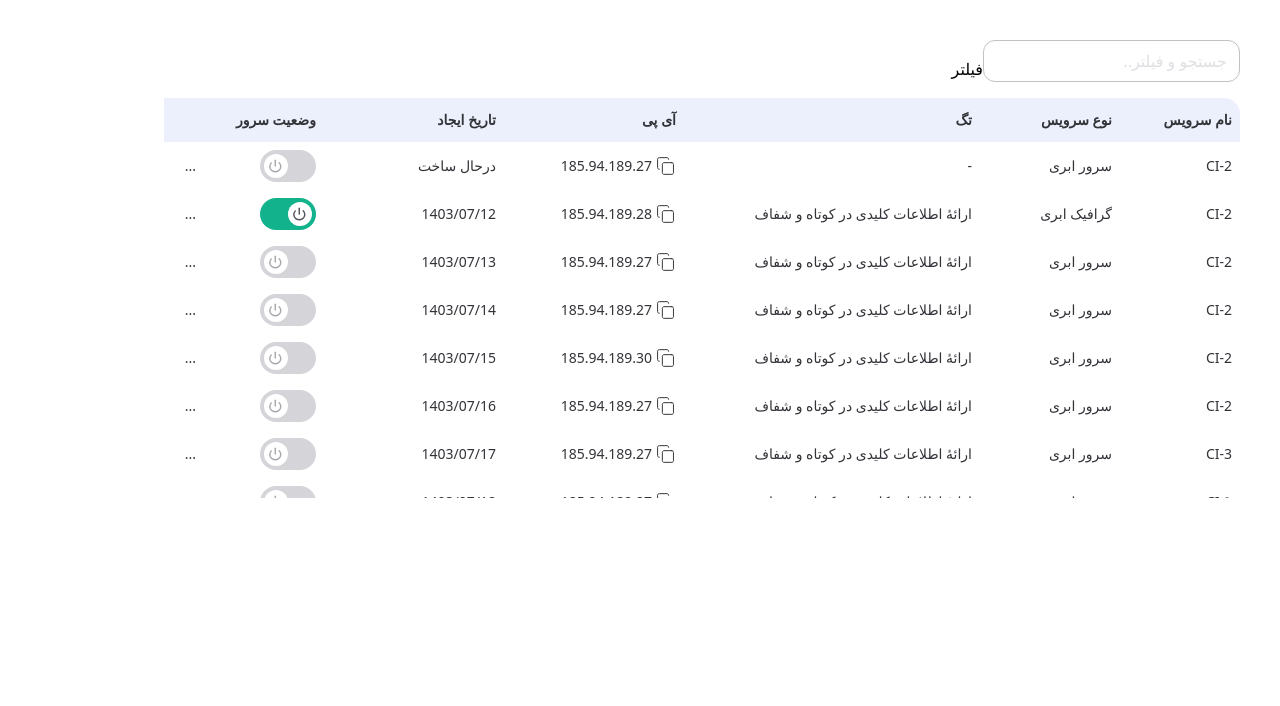
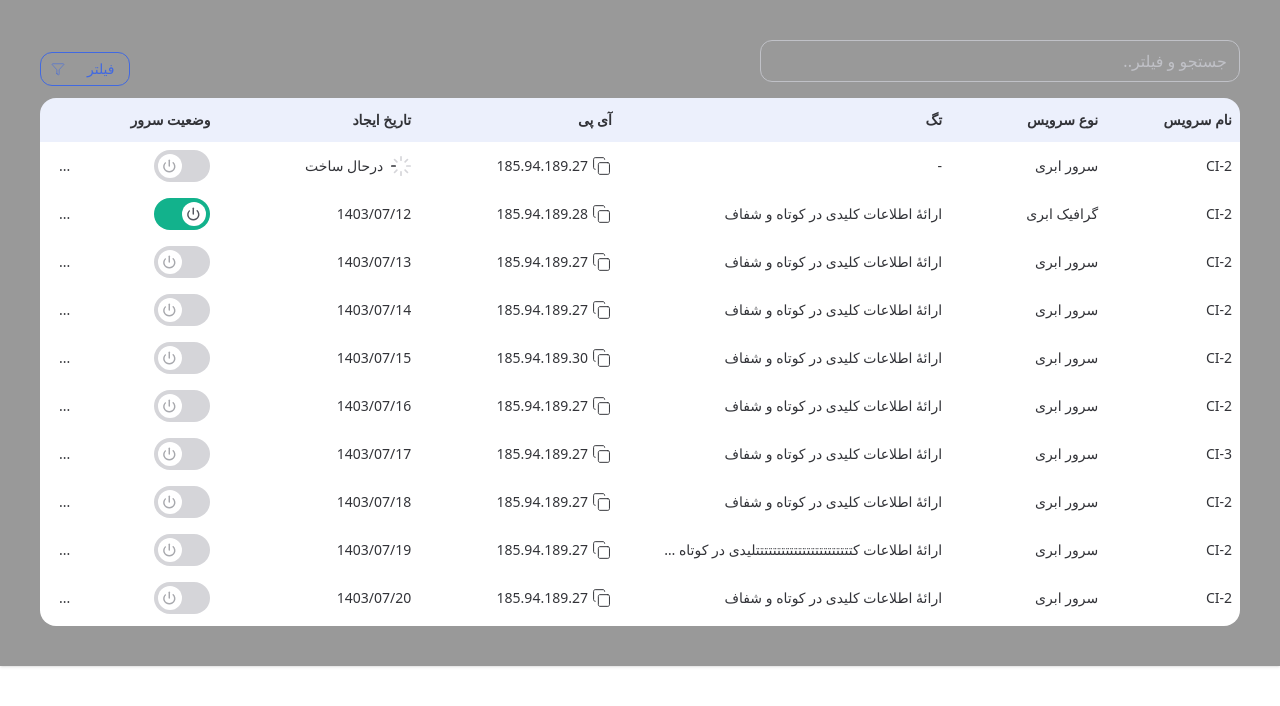
Before and after one commit to ELAZNZ/git-data-table-test, a Next.js app: page / in a window 1280 px wide. Shown: the top 706 px of the page. Built offline with nearby package versions, Linux system fonts and the light colour scheme.

Commit message:
added some styles

```diff
--- a/app/components/DataTable.tsx
+++ b/app/components/DataTable.tsx
@@ -53,9 +53,10 @@ export default function DataTable({ data, columns }: DataTableProps) {
   };
 
   return (
-    <div className="h-100 overflow-auto rounded-2xl">
+    <div className="">
+      <div className="max-h-132 overflow-auto rounded-2xl bg-white ">
         <table
-        className="text-right text-sm border-collapse text-[#323338] h-100%"
+          className="text-right text-sm border-collapse text-[#323338] h-100% w-full"
           dir="rtl"
         >
           <thead className="bg-[#ECF0FC]">
@@ -80,7 +81,12 @@ export default function DataTable({ data, columns }: DataTableProps) {
                 >
                   <div className="flex items-center gap-1">
                     {col.sortable && sortField === col.key && (
-                    <Image src={chevronsUpDown} alt="" width={16} height={16} />
+                      <Image
+                        src={chevronsUpDown}
+                        alt=""
+                        width={16}
+                        height={16}
+                      />
                     )}
 
                     {col.header}
@@ -105,7 +111,7 @@ export default function DataTable({ data, columns }: DataTableProps) {
             ))}
           </tbody>
         </table>
-      |
+      </div>
     </div>
   );
 }
--- a/app/components/DropDownMenu.tsx
+++ b/app/components/DropDownMenu.tsx
@@ -10,12 +10,21 @@ export const DropDownMenu = () => {
   };
 
   return (
-    <div className="">
-      <button onClick={handleButtonClick}>...</button>
+    <div className="relative">
+      <button
+        onClick={handleButtonClick}
+        className="text-[#323338] hover:text-[#3B60CD] hover:bg-[#F1F2F3] rounded-sm w-6 h-6"
+      >
+        ...
+      </button>
       {openDropDonwMenu && (
-        <div className="">
-          <button>Meow</button>
-          <button>Vizh</button>
+        <div className="absolute left-0 w-30 rounded-xl bg-white shadow-sm overflow-hidden border border-gray-50 z-50">
+          <button className="px-4 py-2.5 text-sm text-[#323338] hover:bg-gray-50 hover:text-[#3B60CD]">
+            Meow
+          </button>
+          <button className="px-4 py-2 text-sm text-[#323338] hover:bg-gray-50 hover:text-[#3B60CD]">
+            Vizh
+          </button>
         </div>
       )}
     </div>
--- a/app/components/TableToolbar.tsx
+++ b/app/components/TableToolbar.tsx
@@ -1,4 +1,7 @@
 "use client";
+
+import Image from "next/image";
+import frame from "@/app/assets/icons/frame.svg";
 
 interface TableToolbarProps {
   search: string;
@@ -7,7 +10,7 @@ interface TableToolbarProps {
 
 export const TableToolbar = ({ search, onSearchChange }: TableToolbarProps) => {
   return (
-    <div className="flex items-center">
+    <div className="flex items-center justify-between">
       <input
         type="text"
         placeholder="جستجو و فیلتر.."
@@ -15,9 +18,14 @@ export const TableToolbar = ({ search, onSearchChange }: TableToolbarProps) => {
         onChange={(e) => {
           onSearchChange(e.target.value);
         }}
-        className="text-[#C0C1C7] py-2 px-3 mb-4 border border-[#C0C1C7] rounded-xl outline-none w-"
+        className="placeholder:text-[#C0C1C7] text-[#323338] py-2 px-3 mb-4 border border-[#C0C1C7] rounded-xl outline-none w-120"
       />
-      <button>فیلتر</button>
+      <div className="flex items-center gap-2 border border-[#4169E1] rounded-xl">
+        <button className=" text-[#4169E1] text-sm py-1.5 px-3.5 cursor-pointer">
+          فیلتر
+        </button>
+        <Image src={frame} alt="" className="pl-2.5 cursor-pointer" />
+      </div>
     </div>
   );
 };
--- a/app/page.tsx
+++ b/app/page.tsx
@@ -1,10 +1,12 @@
 "use client";
 import DataTable from "./components/DataTable";
+import Image from "next/image";
 import { SwitchButton } from "./components/SwitchButton";
 import { CopyItem } from "./components/CopyItem";
 import { TableToolbar } from "./components/TableToolbar";
 import { useMemo, useState } from "react";
 import { DropDownMenu } from "./components/DropDownMenu";
+import spinnerDots from "@/app/assets/icons/spinnerDots.svg";
 
 // interface ServiceItem {
 //   id: number;
@@ -586,6 +588,16 @@ export default function Home() {
       key: "creationDate",
       sortable: true,
       width: "180px",
+      render: (row) => {
+        if (row.creationDate === "درحال ساخت")
+          return (
+            <div className="flex items-center gap-2">
+              <Image src={spinnerDots} alt="" />
+              <span>درحال ساخت</span>
+            </div>
+          );
+        else return <span>{row.creationDate}</span>;
+      },
     },
     {
       header: "وضعیت سرور",
@@ -597,17 +609,8 @@ export default function Home() {
       header: "",
       key: "actions",
       width: "40px",
-      render: (row) => <DropDownMenu />,
+      render: () => <DropDownMenu />,
     },
-    //
-    //   render: (row) => (
-    //     <div className="flex justify-end pl-2">
-    //       <DropDownMenu
-    //         id={row.id}
-    //         onEdit={handleEdit}
-    //         onDelete={handleDelete}
-    //       />
-    //     </div>
   ];
 
   const filteredData = useMemo(() => {
@@ -627,7 +630,7 @@ export default function Home() {
   }, [search]);
 
   return (
-    <div className="p-10 " dir="rtl">
+    <div className="p-10 bg-black/40  shadow-sm" dir="rtl">
       <TableToolbar search={search} onSearchChange={setSearch} />
       <DataTable data={filteredData} columns={columns} />
     </div>
```
Also changed, not shown: app/assets/icons/frame.svg (added), app/assets/icons/spinnerDots.svg (renamed from app/assets/icons/Spinner-Dots.svg). Lines whose indentation alone changed are shown as unchanged.
